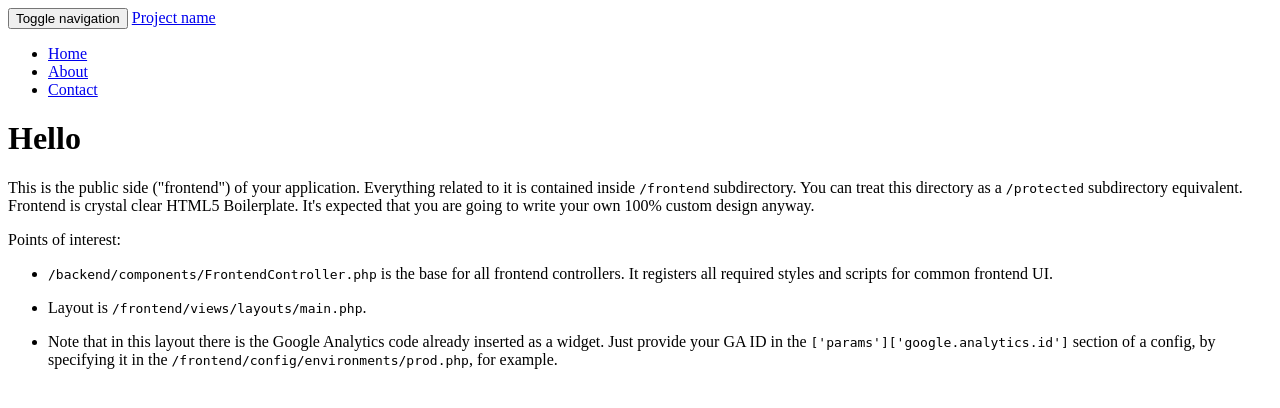
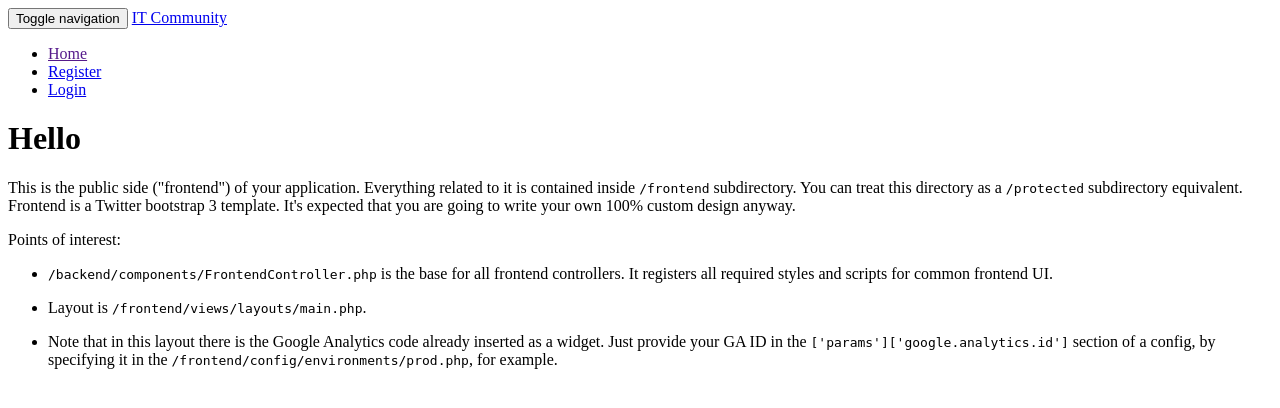
Before and after one commit to itcommunitypoltava/website, a PHP site: template frontend/views/site/index.php in a window 1280 px wide. Shown: the top 408 px of the page. Run offline with PHP 8.4, Linux system fonts and the light colour scheme; the template is opened without the code that fills it, so the values that code supplies are empty; some libraries are stand-ins or nearby versions.

Commit message:
interface changes

```diff
--- a/frontend/views/layouts/_navigation.php
+++ b/frontend/views/layouts/_navigation.php
@@ -14,13 +14,13 @@
                 <span class="icon-bar"></span>
                 <span class="icon-bar"></span>
             </button>
-            <a class="navbar-brand" href="#">Project name</a>
+            <a class="navbar-brand" href="/">IT Community</a>
         </div>
         <div class="collapse navbar-collapse">
             <ul class="nav navbar-nav">
-                <li class="active"><a href="#">Home</a></li>
-                <li><a href="#about">About</a></li>
-                <li><a href="#contact">Contact</a></li>
+                <li><a href="<?=Yii::app()->baseUrl;?>">Home</a></li>
+                <li><a href="/site/register">Register</a></li>
+                <li><a href="/site/login">Login</a></li>
             </ul>
         </div><!--/.nav-collapse -->
     </div>
--- a/frontend/views/layouts/main.php
+++ b/frontend/views/layouts/main.php
@@ -36,5 +36,6 @@
 <!-- CONTENT WRAPPER END -->
 <!-- jQuery (necessary for Bootstrap's JavaScript plugins) -->
 <script src="https://code.jquery.com/jquery.js"></script>
+<script src="/js/scripts.js"></script>
 </body>
 </html>
--- a/frontend/views/site/index.php
+++ b/frontend/views/site/index.php
@@ -12,7 +12,7 @@
     This is the public side ("frontend") of your application.
     Everything related to it is contained inside <code>/frontend</code> subdirectory.
     You can treat this directory as a <code>/protected</code> subdirectory equivalent.
-    Frontend is crystal clear HTML5 Boilerplate.
+    Frontend is a Twitter bootstrap 3 template.
     It's expected that you are going to write your own 100% custom design anyway.
 </p>
 
--- /dev/null
+++ b/frontend/www/js/scripts.js
@@ -0,0 +1,23 @@
+/**
+ * Created by vbilenkyy on 2/4/14.
+ */
+
+$(function () {
+    setNavigation();
+    });
+
+function setNavigation() {
+    var path = window.location.pathname;
+    alert(path);
+    path = path.replace(/\/$/, "");
+    alert(path);
+    path = decodeURIComponent(path);
+    alert(path);
+
+    $(".navbar-nav a").each(function () {
+    var href = $(this).attr('href');
+    if (path.substring(0, href.length) === href) {
+    $(this).closest('li').addClass('active');
+    }
+});
+}
```
Also changed, not shown: frontend/www/favicon.ico.
